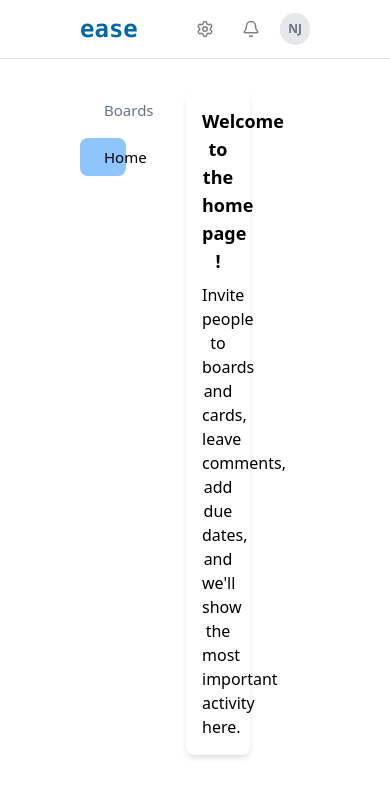
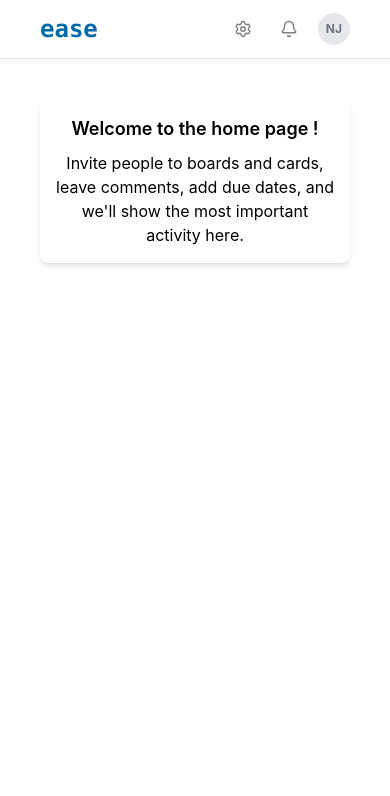
Before and after one commit to Naoufal-jrh/Ease-frontend, a Next.js app: page / in a window 390 px wide. Shown: the top 796 px of the page. Built offline with nearby package versions, Linux system fonts and the light colour scheme.

Commit message:
styling changes for responsivity

```diff
--- a/package.json
+++ b/package.json
@@ -24,8 +24,10 @@
   "devDependencies": {
     "@eslint/eslintrc": "^3",
     "@tailwindcss/postcss": "^4",
+    "autoprefixer": "^10.4.21",
     "eslint": "^9",
     "eslint-config-next": "15.5.3",
-    "tailwindcss": "^4"
+    "postcss": "^8.5.6",
+    "tailwindcss": "^4.1.14"
   }
 }
--- a/src/app/(main)/boards/page.js
+++ b/src/app/(main)/boards/page.js
@@ -41,7 +41,7 @@ export default function BoardsPage() {
     }
 
     return (
-        <div className="p-5">
+        <div className="px-5 w-full max-w-[100rem]">
             <div className="flex flex-row justify-between items-center">
                 <h2 className="text-xl font-semibold text-slate-700 mt-6 mb-4">Boards</h2>
                 <PopUp isOpen={isOpen} setIsOpen={setIsOpen} buttonText="Create" title="Add new board" >
@@ -56,7 +56,7 @@ export default function BoardsPage() {
             {
                 isPending ? <div className="w-full py-10 flex justify-center items-center">
                     <LoaderPinwheel />
-                </div> : <div className="grid grid-cols-4 gap-4">
+                </div> : <div className="grid grid-cols-1 md:grid-cols-2 lg:grid-cols-4 xl:grid-cols-6 gap-4">
                     {
                         boards.map((board) => <BoardCard key={board.id} boardName={board.name} boardId={board.id} />)
                     }
@@ -82,7 +82,7 @@ function BoardCard({ boardName, boardId }) {
 
 function Header() {
     return (
-        <div className="flex flex-row justify-between items-center mb-6">
+        <div className="flex-row justify-between items-center mb-6 hidden lg:flex">
             <div className="flex flex-row gap-4 items-center">
                 <Grid color="black" />
                 <Rows color="gray" />
--- a/src/app/(main)/layout.js
+++ b/src/app/(main)/layout.js
@@ -29,13 +29,13 @@ export default function RootLayout({ children }) {
 
   const linkBase =
     "flex flex-row gap-4 items-center p-2 rounded-lg transition-colors duration-150";
-  const activeClass = "bg-blue-300 text-black";
-  const inactiveClass = "hover:bg-blue-100 text-gray-500";
+  const activeClass = "bg-brand-primary text-black";
+  const inactiveClass = "hover:bg-brand-secondary text-gray-500";
 
 
   return (
-    <div className="flex flex-row px-20 py-8">
-      <aside className="w-[20%] flex flex-col gap-2">
+    <div className="flex flex-row p-10 md:px-20 md:py-8 gap-10">
+      <aside className="w-[20%] flex-col gap-2 max-w-[20rem] min-w-[15rem] hidden sm:flex">
         <Link href={"/boards"}>
           <div className={`${linkBase} ${isActive("/boards") ? activeClass : inactiveClass}`}>
             <KanbanIcon size={16} strokeWidth={3} />
@@ -50,7 +50,7 @@ export default function RootLayout({ children }) {
           </div>
         </Link>
       </aside>
-      <main className="w-[80%] px-15">
+      <main className="w-full flex justify-center">
         {children}
       </main>
     </div>
--- a/src/app/boards/[boardId]/layout.js
+++ /dev/null
@@ -1,13 +0,0 @@
-import "../../globals.css";
-
-
-export default async function BoardDetailsLayout({ children }) {
-    return (
-
-        <div>
-            {children}
-        </div>
-
-    );
-
-}
--- a/src/app/globals.css
+++ b/src/app/globals.css
@@ -1,4 +1,33 @@
 @import "tailwindcss";
+
+/* e.g. src/styles/theme.css or globals.css */
+
+@import "tailwindcss";
+
+/* Define your theme variables */
+@theme inline {
+  --color-brand-primary: oklch(68.5% 0.169 237.323);
+  --color-brand-secondary: oklch(90.1% 0.058 230.902);
+  --font-sans: "Inter", sans-serif;
+  /* --radius-xl: 1rem; */
+
+  /* You can also override default tokens: */
+  /* --radius-lg: 0.75rem;
+  --spacing-4: 1rem; */
+
+}
+
+/* Optionally define root / dark mode variable sets */
+:root {
+  --color-background: #ffffff;
+  --color-text: #111111;
+}
+
+.dark {
+  --color-background: #111111;
+  --color-text: #eeeeee;
+}
+
 
 /* :root {
   --background: #ffffff;
--- a/src/app/layout.js
+++ b/src/app/layout.js
@@ -24,7 +24,7 @@ export default function RootLayout({ children }) {
     return (
         <html lang="en">
             <body className={`${geistSans.variable} ${geistMono.variable} antialiased`}>
-                <header className="flex flex-row justify-between items-center bg-white px-20 py-3 border-b-1 border-gray-200">
+                <header className="flex flex-row justify-between items-center bg-white px-10 md:px-20 py-3 border-b-1 border-gray-200 ">
                     <Link href={"/"} className="text-2xl font-bold text-sky-700 font-mono">ease</Link>
                     <div className="flex flex-row items-center gap-3">
                         <button className="p-2 hover:bg-gray-200 rounded-lg cursor-pointer">
```
Also changed, not shown: 1 other file (tests, documents, lock files or other folders).
